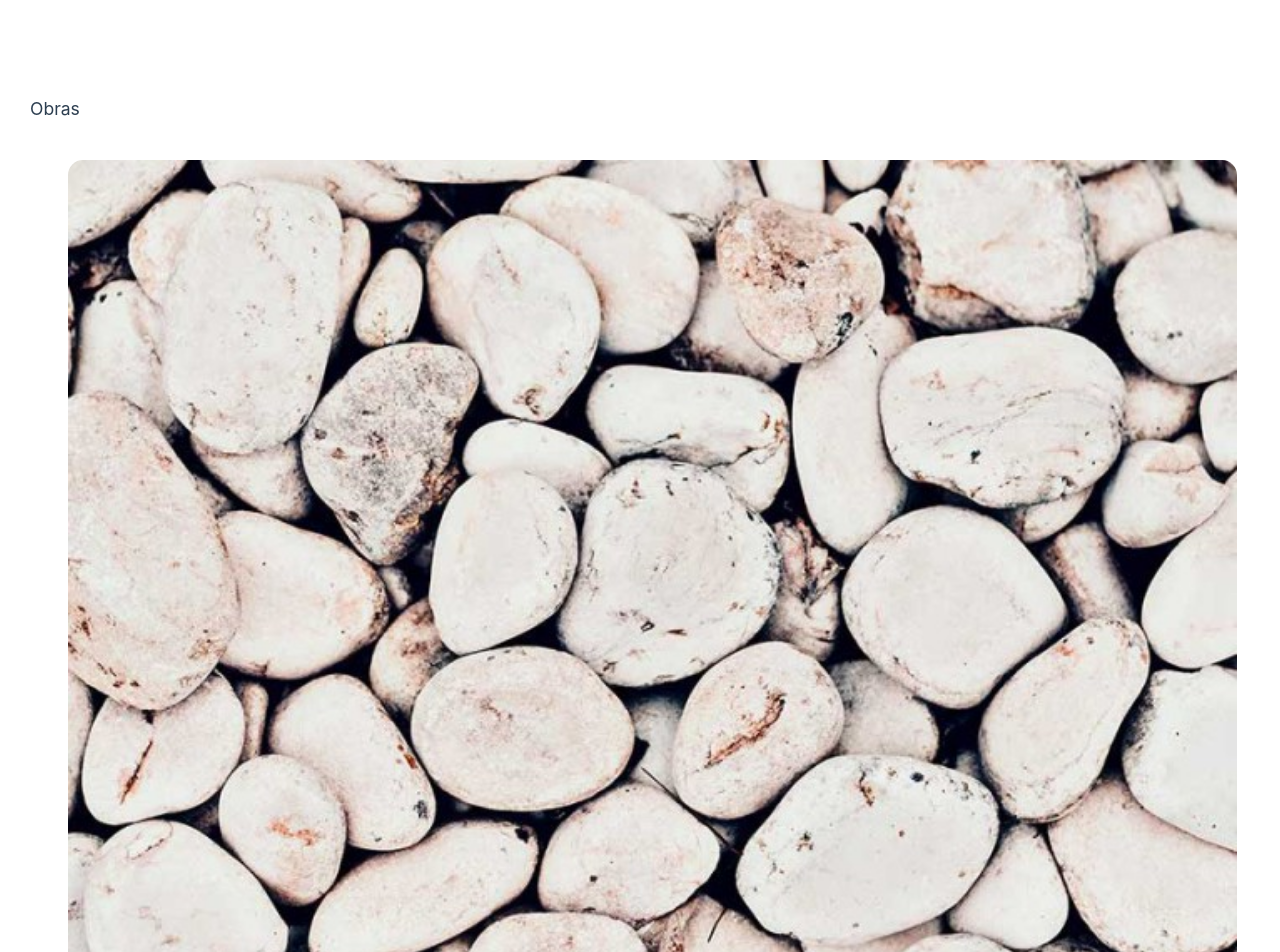
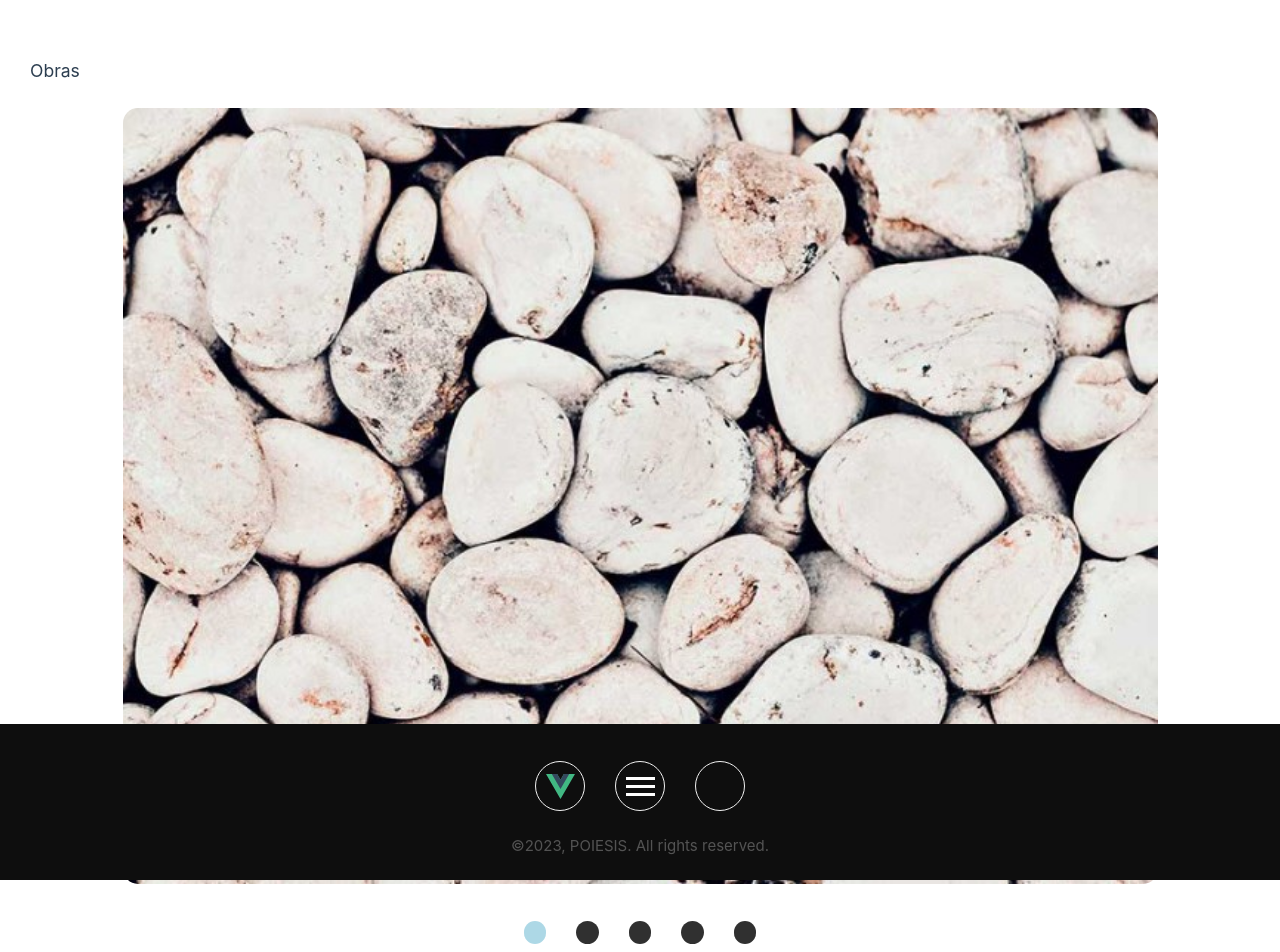
Before and after one commit to 1knighttale1/Arquitecto-VueCli, a Vue app: page /obras in a window 1280 px wide. Shown: the part 80-1032 px from the top of the page. Built offline with nearby package versions, Linux system fonts and the light colour scheme.

Commit message:
ajuste de estilos para la vista general

```diff
--- a/src/assets/CSS/main.css
+++ b/src/assets/CSS/main.css
@@ -2,9 +2,16 @@
 #app {
   /* max-width: 1280px; */
   margin: 0 auto;
-  padding: 2em;
+  padding: 0 auto;
   font-weight: normal;
-  min-height: 100%;
+  /* ancho pantalla telefono */
+  height: 100%;
+}
+/* ancho pantalla escritorio */
+@media (min-width: 45em){
+  #app {
+    min-height: 120%;
+  }
 }
 a,
 .white {
--- a/src/components/Base.vue
+++ b/src/components/Base.vue
@@ -11,7 +11,7 @@ const props = defineProps({
 
 <template>
     <Header />
-    <div>
+    <div class="container-body">
         <Searcher>
             <template #title>{{ msg }}</template>
         </Searcher>
@@ -20,3 +20,8 @@ const props = defineProps({
     </div>
     <Footer />
 </template>
+<style>
+.container-body {
+    padding-inline: 2em;
+}
+</style>
--- a/src/components/Footer.vue
+++ b/src/components/Footer.vue
@@ -3,7 +3,7 @@ import { RouterLink } from 'vue-router'
 </script>
 
 <template>
-    <footer>
+    <footer id="footer">
         <div class="social-icons-container">
             <a href="" class="social-icon"></a>
             <a href="" class="social-icon"></a>
@@ -16,13 +16,12 @@ import { RouterLink } from 'vue-router'
 </template>
 
 <style scoped>
-footer{
+#footer{
     width: 100%;
     position: absolute;
-    /* bottom: -42vh; */
     bottom: 0;
-    left: 0;
-    padding: 2rem 5%;
+    /* left: 0; */
+    padding: 1.5rem 5%;
     background-color: #0e0e0e;
     display: flex;
     justify-content: center;
@@ -34,7 +33,7 @@ footer{
     justify-content: center;
     align-items: center;
     flex-wrap: wrap;
-    margin-bottom: 1rem;
+    margin-bottom: .5rem;
 }
 .social-icon{
     height: 50px;
--- a/src/components/GaleryCarrousel.vue
+++ b/src/components/GaleryCarrousel.vue
@@ -24,7 +24,6 @@ import { ref } from 'vue'
 
 const items = ref(5)
 
-// const botones = Array.from({ length: items }, (_, index) => index);
 const buttonActive = ref(1)
 const positionCarrousel = ref(0)  //  posision actual del carrusel
 const sizeItems = ref(100/items.value)
@@ -34,10 +33,6 @@ function transformCarrousel(item) {
   buttonActive.value = item
   console.log(positionCarrousel.value)
   positionCarrousel.value = -sizeItems.value * (item - 1)
-
-  // ajuste de carrusel
-  if(item==items.value){positionCarrousel.value++}
-  if(item==1){positionCarrousel.value--}
 }
 </script>
 <style scope>
@@ -52,15 +47,12 @@ function transformCarrousel(item) {
 
 .carrousel {
   width: 100%;
-  max-width: 120em;
-  padding: 1em;
-  /* color: var(--negro); */
+  max-width: 70em;
+  margin-block: 1.5em;
   transition: all 0.4s ease;
   border-radius: 1em;
-  /* background-color: var(--blanco); */
-  /* box-shadow: 1em 1em 2em var(--sombra-ppal), -1em -1em 2em var(--sombra-sec), inset 0 0 0 transparent, inset 0 0 0 transparent; */
-
   overflow: hidden;
+  margin: 1.5em auto;
 }
 
 .carrousel .grande {
@@ -70,31 +62,23 @@ function transformCarrousel(item) {
   flex-flow: row nowrap;
   justify-content: space-between;
   align-items: center;
-  /* color: var(--negro); */
   transition: all 0.4s ease;
-  border-radius: 1em;
-  /* background-color: var(--blanco); */
-  /* box-shadow: 1em 1em 2em var(--sombra-ppal), -1em -1em 2em var(--sombra-sec), inset 0 0 0 transparent, inset 0 0 0 transparent; */
-  padding: 1em;
+  border-radius: 2em;
   transition: all 0.5s ease;
   transform: translateX(-25%);
 }
 
 .carrousel .img-carrousel {
-/* .carrousel { */
   width: calc( 100% / 2 - 2em);
   min-height: 10vh;
-  /* color: var(--negro); */
   transition: all 0.4s ease;
   border-radius: 1em;
-  /* background-color: var(--blanco); */
-  /* box-shadow: 1em 1em 2em var(--sombra-ppal), -1em -1em 2em var(--sombra-sec), inset 0 0 0 transparent, inset 0 0 0 transparent; */
 }
 
 .carrousel .puntos {
   width: 100%;
   margin: 1em 0 0;
-  padding: 0.4em;
+  padding: 0.5em;
   display: flex;
   flex-flow: row nowrap;
   justify-content: center;
@@ -102,8 +86,8 @@ function transformCarrousel(item) {
 }
 
 .carrousel .punto {
-  width: 2em;
-  height: 2em;
+  width: 1.5em;
+  height: 1.5em;
   margin: 1em 1em 0;
   list-style: none;
   color: var(--negro);
--- a/src/components/Header.vue
+++ b/src/components/Header.vue
@@ -17,11 +17,10 @@ function showMenu(){ menuHeader.value = !menuHeader.value }
 </script>
 
 <template>
-    <header id="HEADER" class="primary-header flex">
+    <header id="header" class="primary-header flex">
         <!-- start::title -->
         <div>
             <img alt="Vue logo" class="logo" src="@/assets/SVG/logo_POIESIS_white.svg" width="250" height="100" />
-            <!-- <img alt="Vue logo" class="logo" src="@/assets/logo.svg" width="100" height="100" /> -->
         </div>
         <!-- end::title -->
 
@@ -44,6 +43,14 @@ function showMenu(){ menuHeader.value = !menuHeader.value }
 </template>
 
 <style scoped>
+#header {
+    padding-inline: 2em;
+    padding-block: 0em;
+    /* position: sticky; */
+}
+.logo {
+    width: 80%;
+}
 .primary-header {
     align-items: center;
     justify-content: space-between;
@@ -100,8 +107,8 @@ function showMenu(){ menuHeader.value = !menuHeader.value }
         width: 2rem;
         border: 0;
         aspect-ratio: 1;
-        top: 3rem;
-        right: 0rem;
+        top: 4em;
+        right: 2rem;
     }
     .mobile-nav-toggle[aria-expanded="true"]{
       /* cuando se despliega el menu */
--- a/src/components/Searcher.vue
+++ b/src/components/Searcher.vue
@@ -1,13 +1,12 @@
 <template>
-    <div class="searcher-container">
+    <filter id="filter">
         <h3>
             <slot name="title"></slot>
         </h3>
-    </div>
+    </filter>
 </template>
 <style scope>
-.searcher-container {
-    margin-block: .5rem;
-    margin-inline: 0rem;
+#filter {
+    padding-block: 1.5em;
 }
 </style>
```
